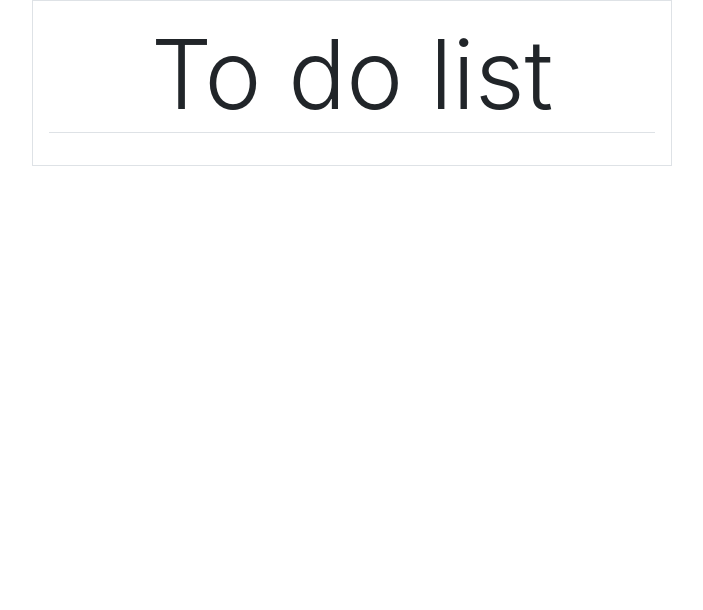
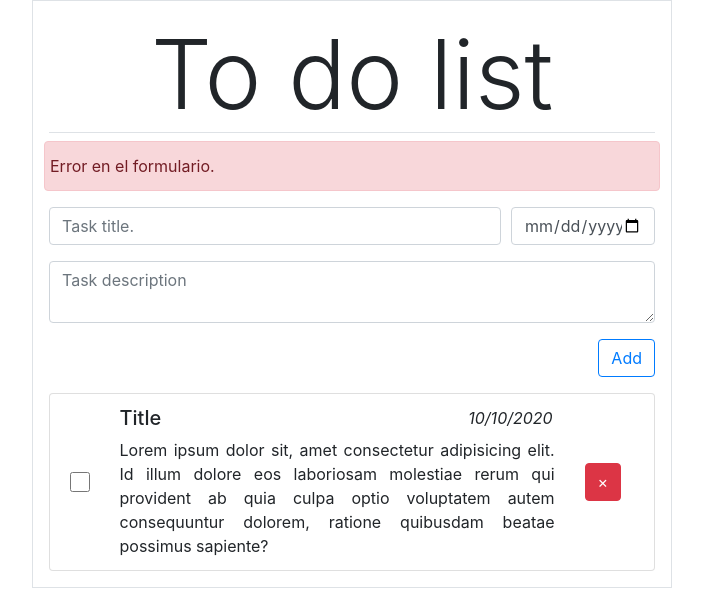
Before and after one commit to App-Web-2020-2021-I/lista-tareas-Derkk117, a plain HTML site: page index.html in a window 1280 px wide. Shown: the whole page, without its empty margins (288-991 px from the left). Drawn offline with nearby package versions, Linux system fonts and the light colour scheme.

Commit message:
Se creo la base de la pagina, el diseño principal de las tareas

```diff
--- a/index.html
+++ b/index.html
@@ -12,11 +12,53 @@
         <div class="display-1 text-center border-bottom mb-2">
             To do list
         </div>
-        <form action=""></form>
+
+        <form class="form-row mb-3" id="form-task">
+            <div class="alert alert-danger col-12" role="alert" id="alert-form">
+                Error en el formulario.
+            </div>
+            <div class="form-group col-9">
+                <input type="text" name="title" id="title" class="form-control" placeholder="Task title.">
+            </div>
+            <div class="form-group col-3">
+                <input type="date" name="fecha" id="fecha" class="form-control">
+            </div>
+            <div class="form-group col-12">
+                <textarea type="text" name="description" id="description" class="form-control" placeholder="Task description"></textarea>
+            </div>
+            <div class="col-12 text-right">
+                <button class="btn btn-outline-primary">Add</button>
+            </div>
+        </form>
+
+        <ul class="list-group">
+            <li class="list-group-item">
+                <div class="row">
+                    <div class="col-1 d-flex">
+                        <input type="checkbox" class="form-control align-self-center">
+                    </div>
+                    <div class="col-10 row">
+                        <div class="col-9 h5">
+                            Title
+                        </div>
+                        <div class="col-3">
+                            <i class="text-right">10/10/2020</i>
+                        </div>
+                        <div class="col-12 text-justify">
+                            Lorem ipsum dolor sit, amet consectetur adipisicing elit. Id illum dolore eos laboriosam molestiae rerum qui provident ab quia culpa optio voluptatem autem consequuntur dolorem, ratione quibusdam beatae possimus sapiente?
+                        </div>
+                    </div>
+                    <div class="col-1 d-flex">
+                        <button class="btn btn-danger align-self-center">&times;</button>
+                    </div>
+                </div>
+            </li>
+        </ul>
     </div>
     <script src="https://code.jquery.com/jquery-3.5.1.min.js" integrity="sha256-9/aliU8dGd2tb6OSsuzixeV4y/faTqgFtohetphbbj0=" crossorigin="anonymous"></script>
     <script src="https://cdn.jsdelivr.net/npm/popper.js@1.16.1/dist/umd/popper.min.js" integrity="sha384-9/reFTGAW83EW2RDu2S0VKaIzap3H66lZH81PoYlFhbGU+6BZp6G7niu735Sk7lN" crossorigin="anonymous"></script>
     <script src="https://stackpath.bootstrapcdn.com/bootstrap/4.5.2/js/bootstrap.min.js" integrity="sha384-B4gt1jrGC7Jh4AgTPSdUtOBvfO8shuf57BaghqFfPlYxofvL8/KUEfYiJOMMV+rV" crossorigin="anonymous"></script>
+    <script src="./script.js"></script>
 </body>
 
 </html>
```
